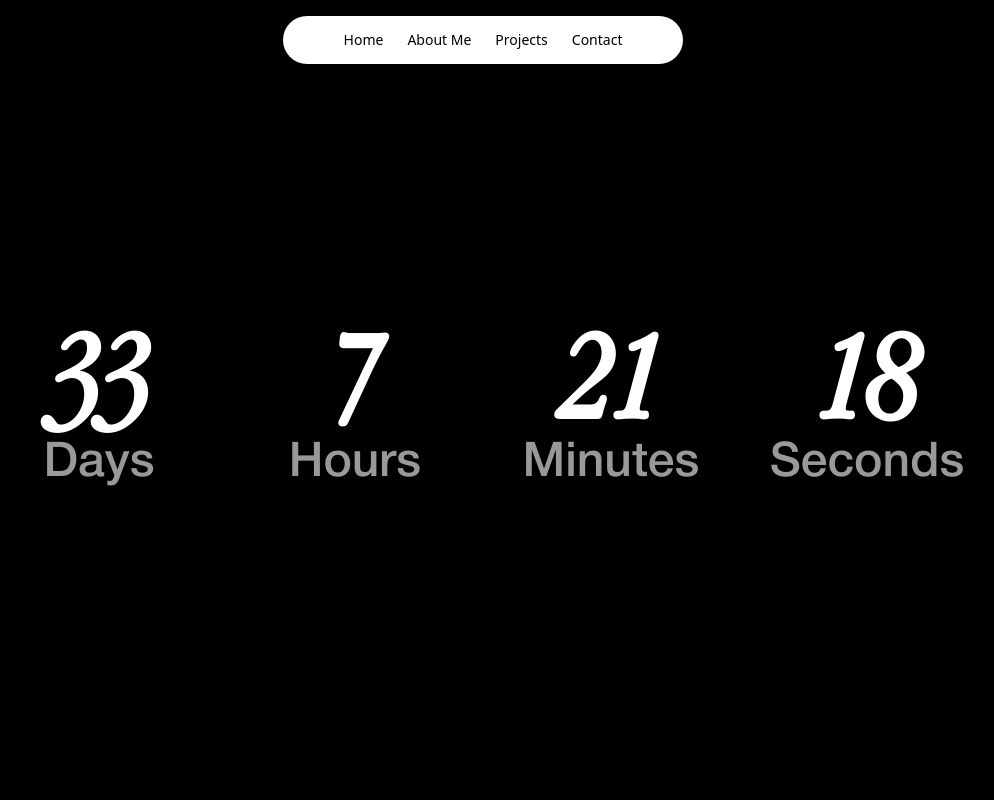
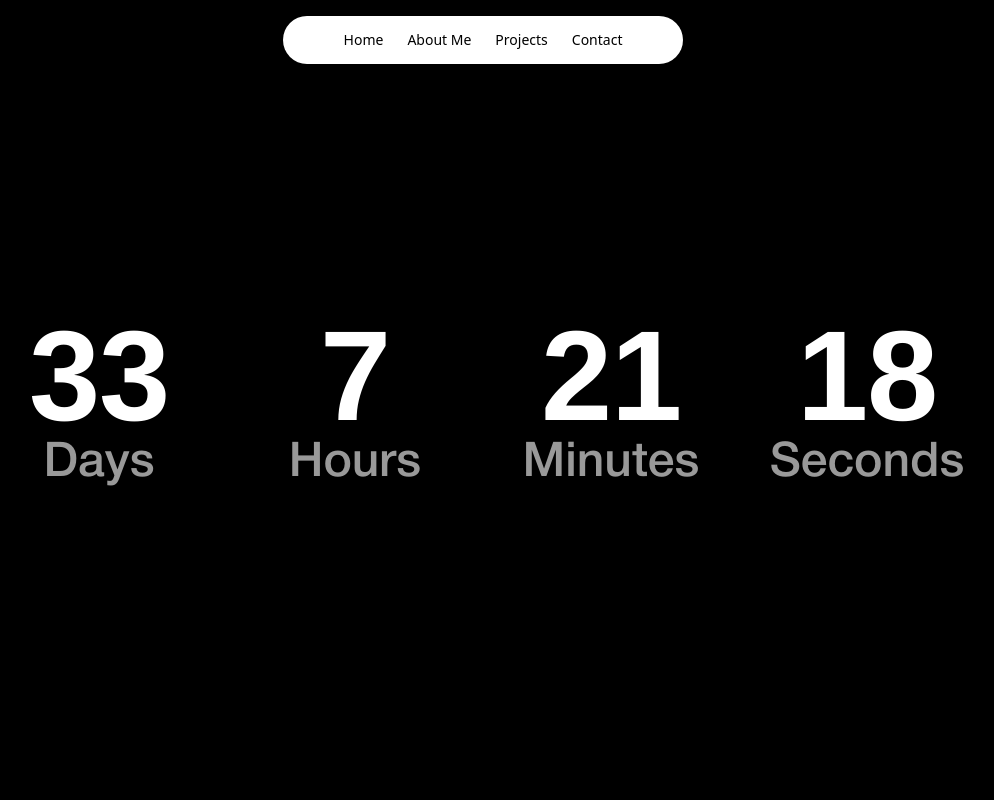
Before and after one commit to Membrillo38/Portfolio, a Next.js app: page /26 in a window 1280 px wide. Shown: the top 800 px of the page, without its empty margins (157-1151 px from the left). Built offline with nearby package versions, Linux system fonts and the light colour scheme.

Commit message:
Actualizar MyPlan.tsx

```diff
--- a/components/MyPlan.tsx
+++ b/components/MyPlan.tsx
@@ -16,7 +16,7 @@ function TimeUnit({ value, label }: { value: number; label: string }) {
             animate={{ y: 0, opacity: 1 }}
             exit={{ y: -10, opacity: 0}}
             transition={{ duration: 0.3}}
-            className="cormorant text-7xl lg:text-9xl font-bold"
+            className="helvetica text-7xl lg:text-9xl font-bold"
             style={{
               letterSpacing: '-0.01em',
               lineHeight: '1'
@@ -483,7 +483,7 @@ function MyPlan() {
   return (
     <div className='w-full bg-black min-h-screen' id='myplan'>
      <div className='min-h-screen  flex flex-col items-center justify-center w-full '>
-       <div className="text-white lg:h-screen h-[90%] lg:h-fit w-full flex flex-col lg:flex-row items-center justify-center">
+       <div className="text-white lg:h-screen h-[90vh] lg:h-fit w-full flex flex-col lg:flex-row items-center justify-center">
            <TimeUnit value={timeLeft.days} label="Days" />
            <TimeUnit value={timeLeft.hours} label="Hours" />
            <TimeUnit value={timeLeft.minutes} label="Minutes" />
```
